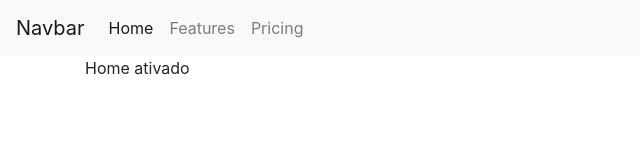
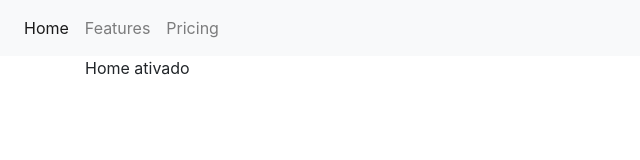
Before and after one commit to RafaelSantos1/CursoAngular, an Angular app in the folder diretivas1/: page / in a window 1280 px wide. Shown: the top 160 px of the page, without its empty margins (0-640 px from the left). Built offline with nearby package versions, Linux system fonts and the light colour scheme.

Commit message:
versão fnal

```diff
--- a/diretivas1/src/app/diretiva-ngswitch/diretiva-ngswitch.component.html
+++ b/diretivas1/src/app/diretiva-ngswitch/diretiva-ngswitch.component.html
@@ -1,6 +1,4 @@
 <nav class="navbar navbar-expand-lg navbar-light bg-light">
-  <a class="navbar-brand" href="#">Navbar</a>
-
   <div class="collapse navbar-collapse" id="navbarNavAltMarkup">
     <div class="navbar-nav">
       <a class="nav-item nav-link" (click)="aba = 'home'" [class.active]="aba=='home'" href="#">Home <span class="sr-only">(current)</span></a>
```
